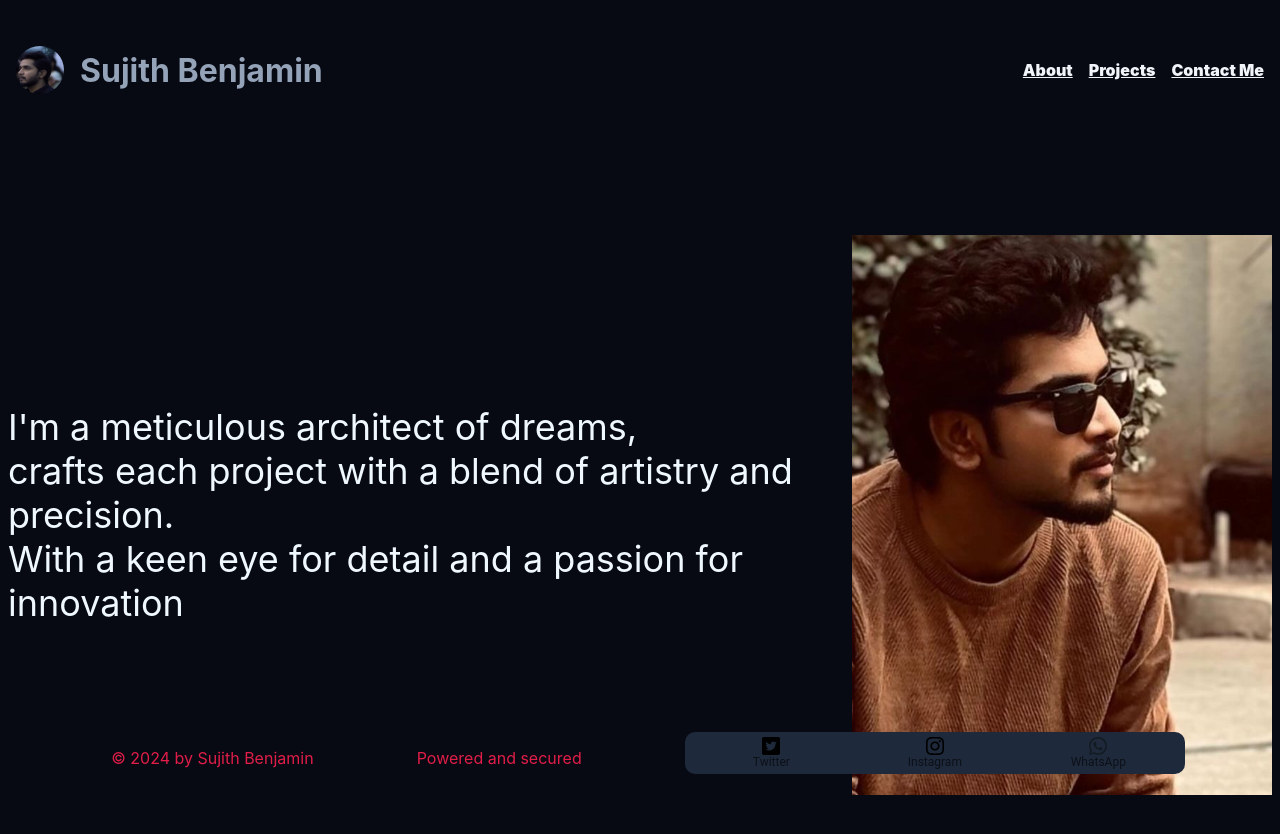
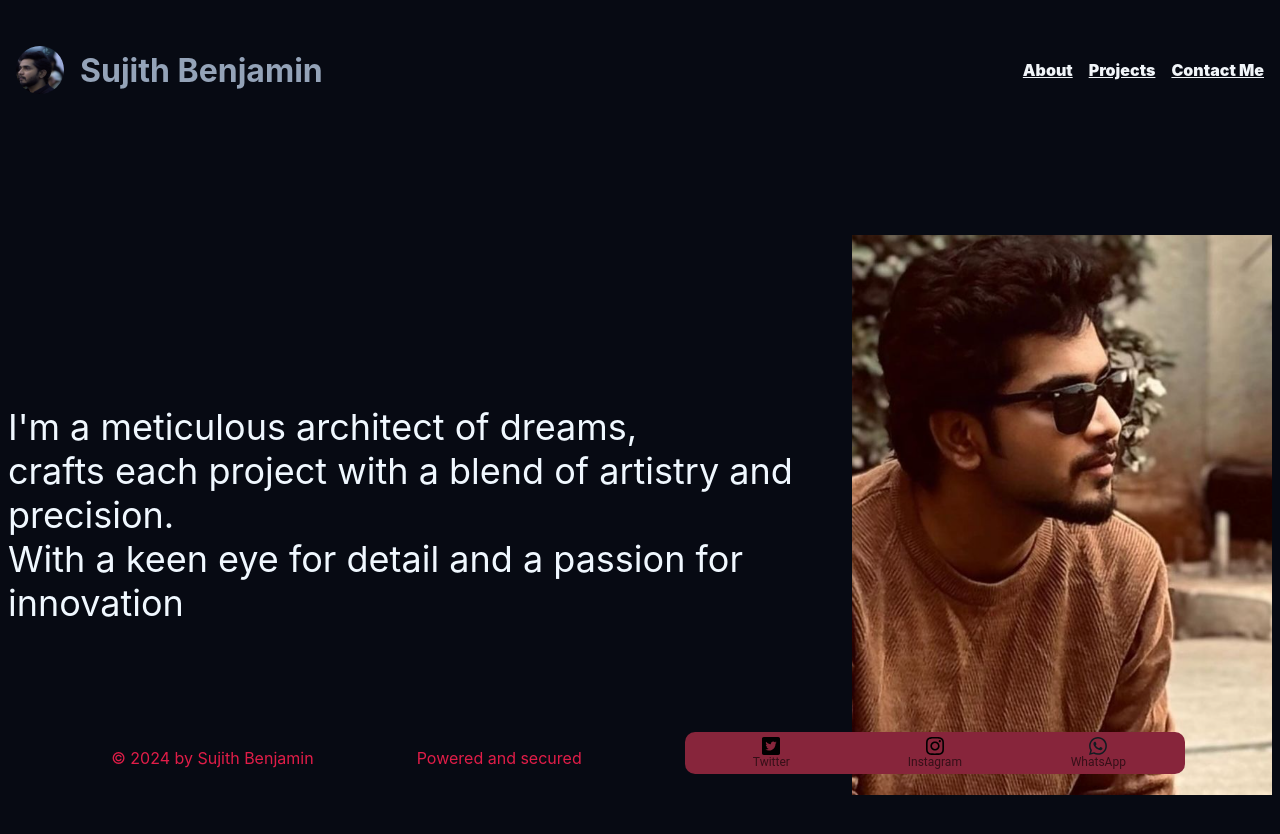
Before and after one commit to SohanSonu303/reactSampleTest, a React (Create React App) app in the folder reactsample/: page / in a window 1280 px wide. Shown: the top 834 px of the page. Built offline with nearby package versions, Linux system fonts and the light colour scheme.

Commit message:
new changes and edits

```diff
--- a/reactsample/src/components/body/CenterComponent.js
+++ b/reactsample/src/components/body/CenterComponent.js
@@ -11,7 +11,7 @@ function CenterComponent(){
                 </p>
             </div>
             <div className='imageBodyDiv'>
-                 <img className='bodyimage' src= '/tinkuannapic2.png' alt='HeaderImage'></img>
+                 <img className='bodyimage' src= '/tinkuannapic2copy.png' alt='HeaderImage'></img>
             </div>
         </section>
      );
--- a/reactsample/src/components/footerObject/SimpleBottomNavigation.js
+++ b/reactsample/src/components/footerObject/SimpleBottomNavigation.js
@@ -31,7 +31,7 @@ function SimpleBottomNavigation() {
           setValue(newValue);
         }}
         sx={{
-          backgroundColor: '#1e293b',
+          backgroundColor: '#87253b',
           height: '2rem',
           borderTopLeftRadius: '10px',
           borderTopRightRadius: '10px',
```
Also changed, not shown: reactsample/public/tinkuannapic2copy.png (added).
